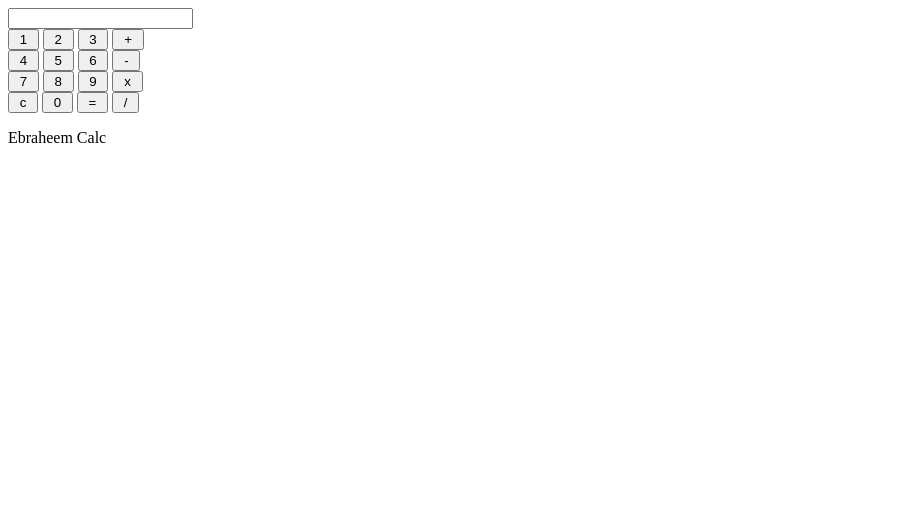
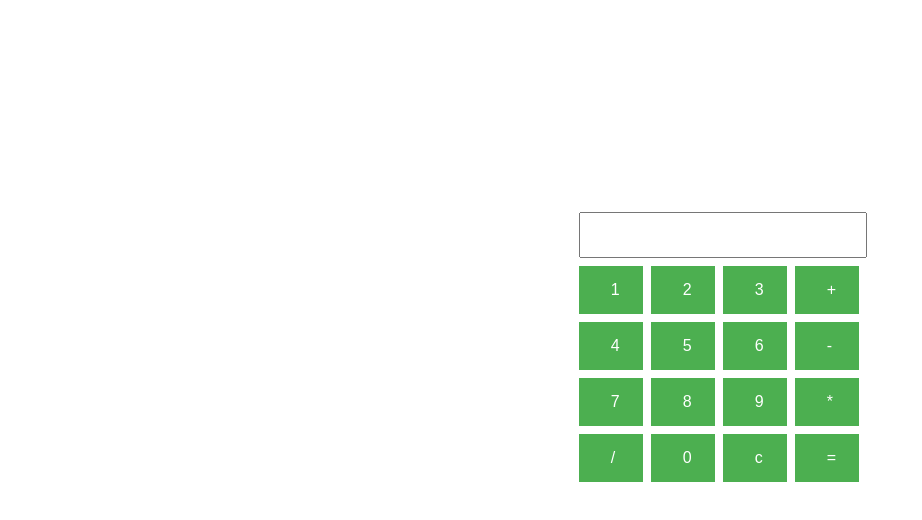
Before and after one commit to ebraheemabbas/calculator, a plain HTML site: page index.html in a window 1280 px wide. Shown: the whole page, without its empty margins (0-922 px from the left). Drawn offline with Linux system fonts and the light colour scheme.

Commit message:
Update index.html

```diff
--- a/index.html
+++ b/index.html
@@ -1,45 +1,75 @@
 <!DOCTYPE html>
 <html>
+<style>
+.button {
+  background-color: #4CAF50; /* Green */
+  border: none;
+  color: white;
+  padding: 15px 32px;
+  text-align:justify ;
+  text-decoration: none;
+  display: inline-block;
+  font-size: 16px;
+  margin: 4px 2px;
+  cursor: pointer;
+  width: 50px;
+  position: relative;
+  left: 45%;
+  top: 200px;
+
+}
+
+.text1{
+font-size:16px;
+  margin: 4px 2px;
+  width: 280px;
+  height:40px;
+  position: relative;
+  left: 45%;
+  top: 200px;
+
+  }
+
+</style>
     <head>
         <title>Calculator - Ebraheem</title>
     </head>
     <body>
-        <div id='calc-contain'>
+  <input class="text1" type="text" id="firstname"><br>
+<button class="button button1" onclick="myFunction(1)" >1</button>
+<button class="button button2" onclick="myFunction(2)" >2</button>
+<button class="button button3" onclick="myFunction(3)" >3</button>
+<button class="button button+" onclick="op('+')" >+</button><br>
+<button class="button button4" onclick="myFunction(4)" >4</button>
+<button class="button button5" onclick="myFunction(5)" >5</button>
+<button class="button button6" onclick="myFunction(6)" >6</button>
+<button class="button button-" onclick="op('-')" >-</button><br>
+<button class="button button7" onclick="myFunction(7)" >7</button>
+<button class="button button8" onclick="myFunction(8)" >8</button>
+<button class="button button9" onclick="myFunction(9)" >9</button>
+<button class="button button*" onclick="op('*')" >*</button><br>
+<button class="button button/" onclick="op('/')" >/</button>
+<button class="button button0" onclick="myFunction(0)" >0</button>
+<button class="button buttonc" onclick="clearinput()" >c</button>
+<button class="button button=" onclick="res1()" >=</button>
 
-          <form name="calculator">
-
-            <input type="text" name="answer" />
-            <br>
-
-            <input type="button" value=" 1 " onclick="calculator.answer.value += '1'" />
-            <input type="button" value=" 2 " onclick="calculator.answer.value += '2'" />
-            <input type="button" value=" 3 " onclick="calculator.answer.value += '3'" />
-            <input type="button" value=" + " onclick="calculator.answer.value += '+'" />
-            <br/>
-
-            <input type="button" value=" 4 " onclick="calculator.answer.value += '4'" />
-            <input type="button" value=" 5 " onclick="calculator.answer.value += '5'" />
-            <input type="button" value=" 6 " onclick="calculator.answer.value += '6'" />
-            <input type="button" value=" - " onclick="calculator.answer.value += '-'" />
-            </br>
-
-            <input type="button" value=" 7 " onclick="calculator.answer.value += '7'" />
-            <input type="button" value=" 8 " onclick="calculator.answer.value += '8'" />
-            <input type="button" value=" 9 " onclick="calculator.answer.value += '9'" />
-            <input type="button" value=" x " onclick="calculator.answer.value += '*'" />
-            </br>
-
-            <input type="button" value=" c " onclick="calculator.answer.value = ''" />
-            <input type="button" value=" 0 " onclick="calculator.answer.value += '0'" />
-            <input type="button" value=" = " onclick="calculator.answer.value = eval(calculator.answer.value)" />
-            <input type="button" value=" / " onclick="calculator.answer.value += '/'" />
-            </br>
+     <script>
+function myFunction(a) {
+  document.getElementById("firstname").value +=a;
+}
+function op(a) {
+  document.getElementById("firstname").value +=a;
+}
+function clearinput() {
+  document.getElementById("firstname").value= '';
+}
+function res1() {
+var r=document.getElementById("firstname").value;
+  document.getElementById("firstname").value= eval(r);
+}
 
 
-          </form>
-          <div id="agh">
-            <p>Ebraheem Calc
-          </div>
-        </div>
+</script>
+
     </body>
 </html>
```
